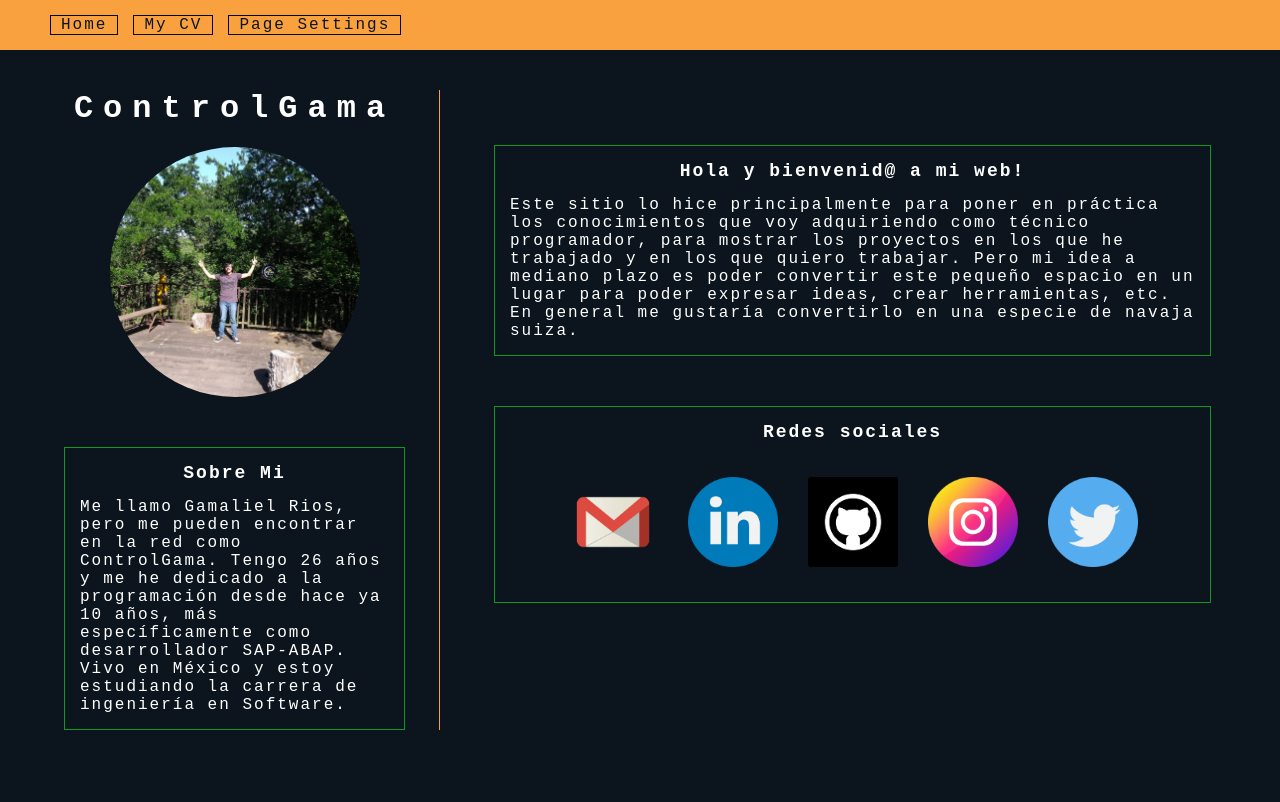
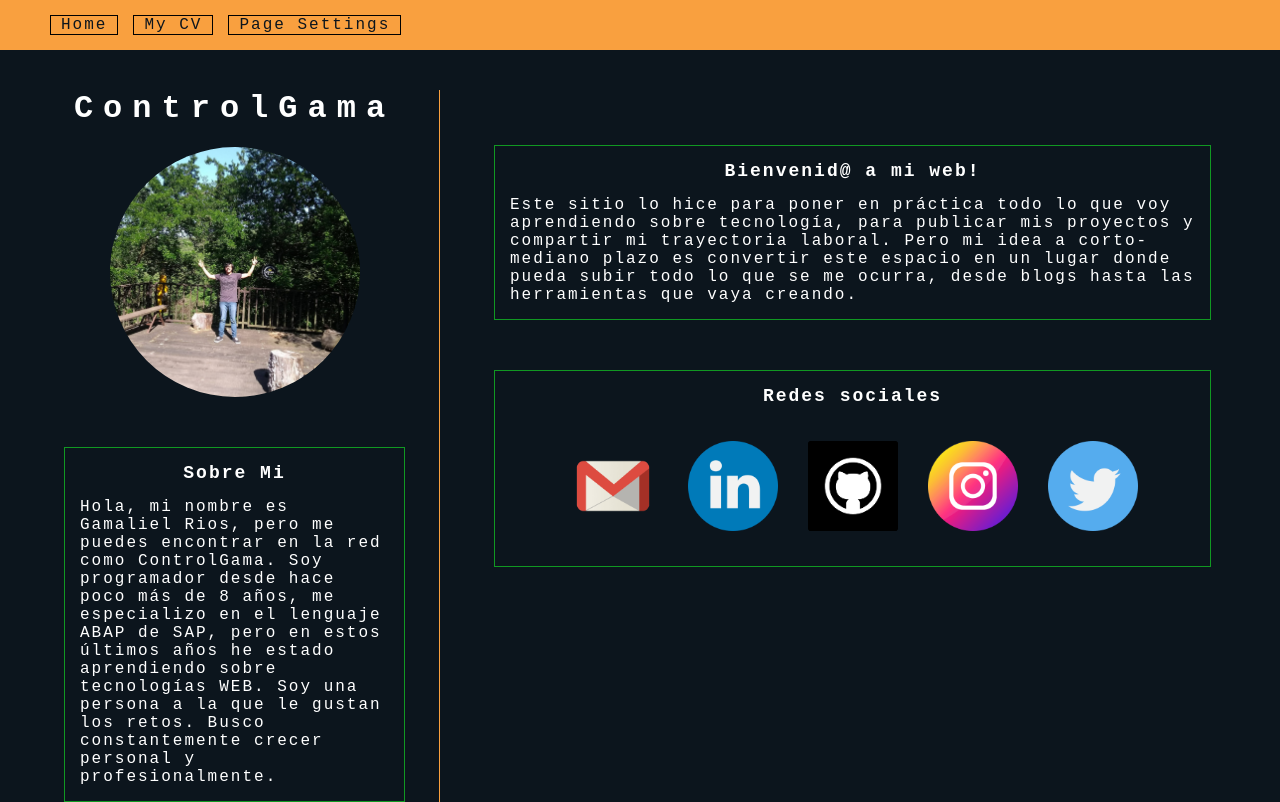
Before and after one commit to ControlGama/ControlGamaPage, a React app: page / in a window 1280 px wide. Built offline with nearby package versions, Linux system fonts and the light colour scheme.

Commit message:
Change home descriptions

```diff
--- a/src/containers/HomeContainer.jsx
+++ b/src/containers/HomeContainer.jsx
@@ -7,11 +7,18 @@ const HomeContainer = () => {
   const infoData = [
     {
       title: "Sobre Mi",
-      body: "Me llamo Gamaliel Rios, pero me pueden encontrar en la red como ControlGama. Tengo 26 años y me he dedicado a la programación desde hace ya 10 años, más específicamente como desarrollador SAP-ABAP. Vivo en México y estoy estudiando la carrera de ingeniería en Software.",
+      body: `
+      Hola, mi nombre es Gamaliel Rios, pero me puedes encontrar en la red como ControlGama.
+      Soy programador desde hace poco más de 8 años, me especializo en el lenguaje ABAP de SAP, pero en estos últimos años he estado aprendiendo sobre tecnologías WEB.
+      Soy una persona a la que le gustan los retos. Busco constantemente crecer personal y profesionalmente.
+      `,
     },
     {
-      title: "Hola y bienvenid@ a mi web!",
-      body: "Este sitio lo hice principalmente para poner en práctica los conocimientos que voy adquiriendo como técnico programador, para mostrar los proyectos en los que he trabajado y en los que quiero trabajar. Pero mi idea a mediano plazo es poder convertir este pequeño espacio en un lugar para poder expresar ideas, crear herramientas, etc. En general me gustaría convertirlo en una especie de navaja suiza.",
+      title: "Bienvenid@ a mi web!",
+      body: `
+      Este sitio lo hice para poner en práctica todo lo que voy aprendiendo sobre tecnología, para publicar mis proyectos y compartir mi trayectoria laboral.
+      Pero mi idea a corto-mediano plazo es convertir este espacio en un lugar donde pueda subir todo lo que se me ocurra, desde blogs hasta las herramientas que vaya creando.
+      `,
     },
   ];
 
```
